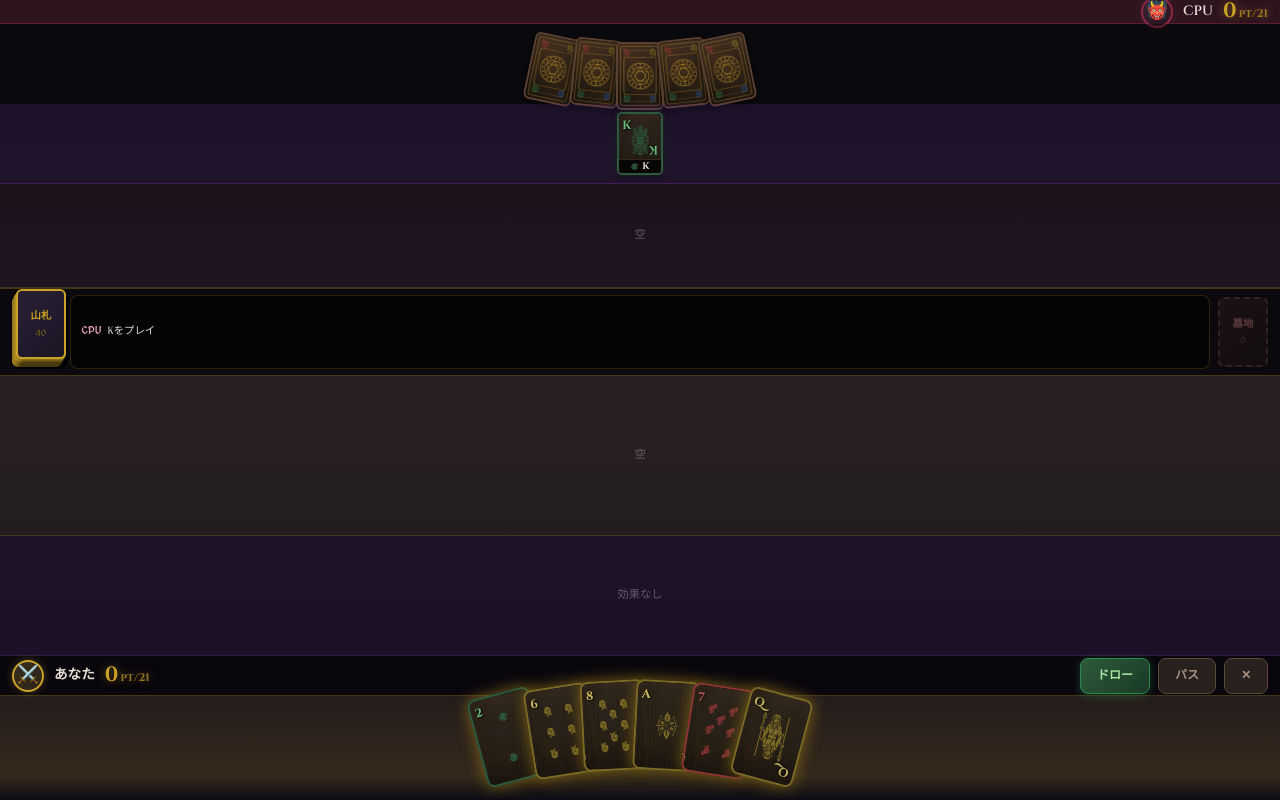
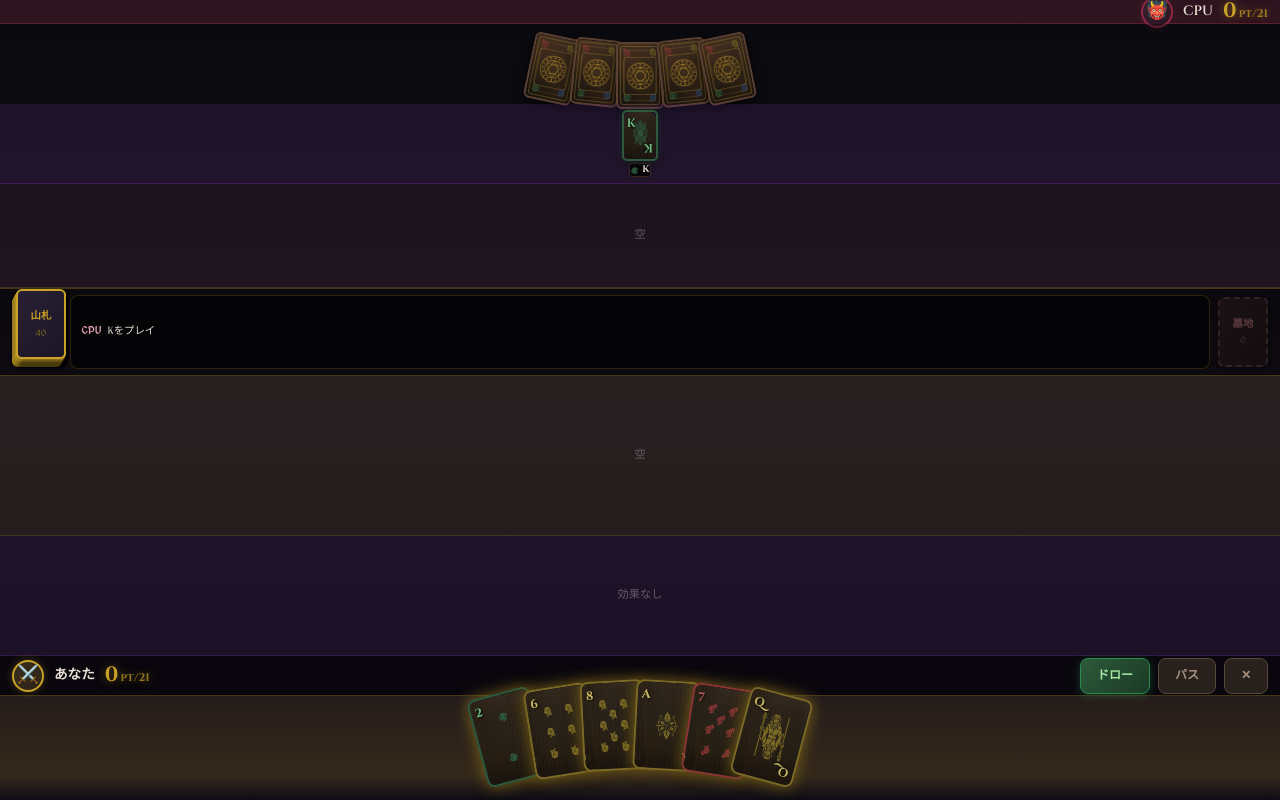
Before and after one commit to 159265moneys/cuttle-game, a React (Vite) app: page / in a window 1280 px wide. Both pictures are taken after a click on the button "ドロー". Built offline with nearby package versions, Linux system fonts and the light colour scheme.

Commit message:
カードアスペクト比を全箇所で5:7に統一、情報ボックスをカード外下部に移動

```diff
--- a/src/components/CuttleBattle.css
+++ b/src/components/CuttleBattle.css
@@ -139,7 +139,7 @@
 .cuttle-enemy-card-back {
     position: absolute;
     width: 48px;
-    height: 68px;
+    aspect-ratio: 5 / 7;
     background: transparent;
     border: 2px solid #5a4030;
     border-radius: 6px;
@@ -597,12 +597,22 @@
     padding: 2px 4px;
 }
 
+/* フィールドカードのラッパー（カード＋下部情報ボックス） */
+.cuttle-field-card-wrapper {
+    display: flex;
+    flex-direction: column;
+    align-items: center;
+    height: 100%;
+    flex-shrink: 0;
+    gap: 2px;
+}
+
 .cuttle-field-card-full {
     position: relative;
     flex-shrink: 0;
-    height: 95%;
+    flex-grow: 1;
     aspect-ratio: 5 / 7;
-    max-width: 70px;
+    max-height: calc(100% - 16px); /* 情報ボックス分を引く */
     background: transparent;
     border: 2px solid rgba(80, 60, 40, 0.8);
     border-radius: 5px;
@@ -674,7 +684,7 @@
 }
 
 .card-rank.field.bottom-right {
-    bottom: 14px;  /* 情報ボックス分上にずらす */
+    bottom: 2px;
     right: 3px;
 }
 
@@ -698,20 +708,17 @@
     height: 8px;
 }
 
-/* 下部情報ボックス */
+/* 下部情報ボックス（カード外） */
 .field-card-info {
-    position: absolute;
-    bottom: 0;
-    left: 0;
-    right: 0;
     height: 14px;
+    width: 100%;
     background: rgba(0, 0, 0, 0.75);
     display: flex;
     align-items: center;
     justify-content: center;
     gap: 3px;
-    z-index: 5;
-    border-top: 1px solid rgba(120, 90, 50, 0.4);
+    border-radius: 3px;
+    border: 1px solid rgba(120, 90, 50, 0.4);
 }
 
 .field-card-info-icon {
@@ -1125,7 +1132,7 @@
 .cuttle-hand-card {
     position: absolute;
     width: 64px;
-    height: 90px;
+    aspect-ratio: 5 / 7;
     background: transparent;
     border: 2px solid rgba(80, 60, 40, 0.8);
     border-radius: 8px;
@@ -1213,7 +1220,7 @@
 .cuttle-preview-card {
     position: relative;
     width: 140px;
-    height: 196px;
+    aspect-ratio: 5 / 7;
     background: transparent;
     border: 3px solid rgba(80, 60, 40, 0.8);
     border-radius: 12px;
@@ -1316,7 +1323,7 @@
     position: absolute;
     bottom: 25px;
     width: 100px;
-    height: 140px;
+    aspect-ratio: 5 / 7;
     background: transparent;
     border: 2px solid rgba(80, 60, 40, 0.8);
     border-radius: 10px;
@@ -1400,7 +1407,7 @@
 .cuttle-drag {
     position: fixed;
     width: 100px;
-    height: 140px;
+    aspect-ratio: 5 / 7;
     background: transparent;
     border: 3px solid #c9a227;
     border-radius: 12px;
--- a/src/components/CuttleBattle.tsx
+++ b/src/components/CuttleBattle.tsx
@@ -753,8 +753,12 @@ const CuttleBattle: React.FC<CuttleBattleProps> = ({
           return (
             <div
               key={`field-${fc.card.rank}-${fc.card.race}-${i}`}
+              className={`cuttle-field-card-wrapper ${getSuitClass(fc.card)}`}
+              style={{ zIndex: i + 1 }}
+            >
+              {/* カード本体 */}
+              <div
                 className={`cuttle-field-card-full ${getSuitClass(fc.card)} ${fc.owner !== (isEnemy ? 'player2' : 'player1') ? 'stolen' : ''} ${isDropTarget ? 'drop-target' : ''}`}
-              style={{ zIndex: i + 1 }}
                 onClick={() => {
                   if (gameState.phase === 'selectTarget' && isEnemy) {
                     onFieldCardSelect(fc);
@@ -792,8 +796,9 @@ const CuttleBattle: React.FC<CuttleBattleProps> = ({
                     ))}
                   </div>
                 )}
+              </div>
 
-              {/* 下部情報ボックス（アイコン＋ランク） */}
+              {/* 下部情報ボックス（カード外） */}
               <div className="field-card-info">
                 <div
                   className="field-card-info-icon"
@@ -821,9 +826,11 @@ const CuttleBattle: React.FC<CuttleBattleProps> = ({
         {permanents.map((fc, i) => (
           <div
             key={`effect-${fc.card.rank}-${fc.card.race}-${i}`}
-            className={`cuttle-field-card-full effect ${getSuitClass(fc.card)}`}
+            className={`cuttle-field-card-wrapper ${getSuitClass(fc.card)}`}
             style={{ zIndex: i + 1 }}
           >
+            {/* カード本体 */}
+            <div className={`cuttle-field-card-full effect ${getSuitClass(fc.card)}`}>
               {/* カード背景 */}
               <div className="card-parchment" />
 
@@ -836,8 +843,9 @@ const CuttleBattle: React.FC<CuttleBattleProps> = ({
               {/* ランク表示 */}
               <div className="card-rank top-left field">{fc.card.rank}</div>
               <div className="card-rank bottom-right field">{fc.card.rank}</div>
+            </div>
 
-            {/* 下部情報ボックス（アイコン＋ランク） */}
+            {/* 下部情報ボックス（カード外） */}
             <div className="field-card-info">
               <div
                 className="field-card-info-icon"
```
Lines whose indentation alone changed are shown as unchanged.
